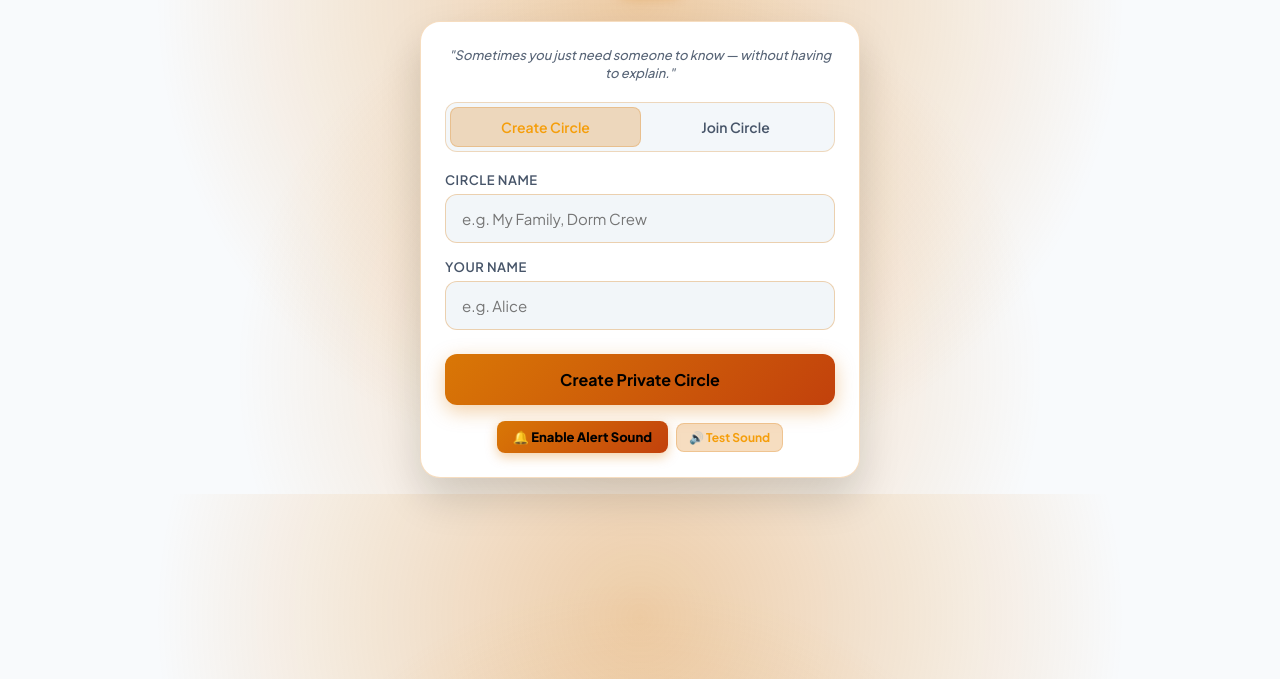
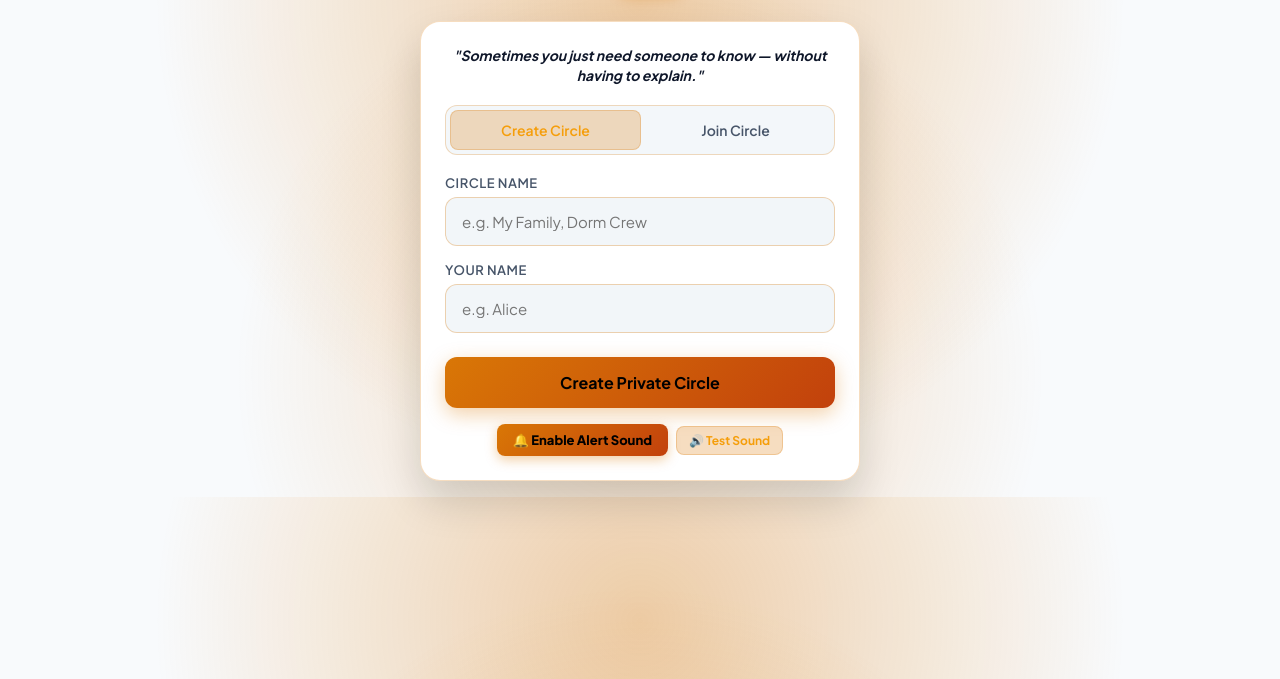
Before and after one commit to garvghildiyal-lab/lantern-app, a website: page frontend/public/index.html in a window 1280 px wide. Shown: the part 121-800 px from the top of the page. Drawn offline with nearby package versions, Linux system fonts and the light colour scheme.

Commit message:
Style: make landing tagline bold and bright text color

```diff
--- a/frontend/public/index.html
+++ b/frontend/public/index.html
@@ -45,7 +45,7 @@
 
     <!-- STATE 1: SETUP SCREEN (Create / Join Circle) -->
     <div id="setup-screen" class="setup-card">
-      <div style="font-size: 13px; color: var(--text-muted); font-weight: 500; font-style: italic; text-align: center; margin-bottom: 20px; opacity: 0.9; line-height: 1.4;">
+      <div style="font-size: 14px; color: var(--text-color); font-weight: 700; font-style: italic; text-align: center; margin-bottom: 20px; line-height: 1.4;">
         "Sometimes you just need someone to know — without having to explain."
       </div>
 
```
